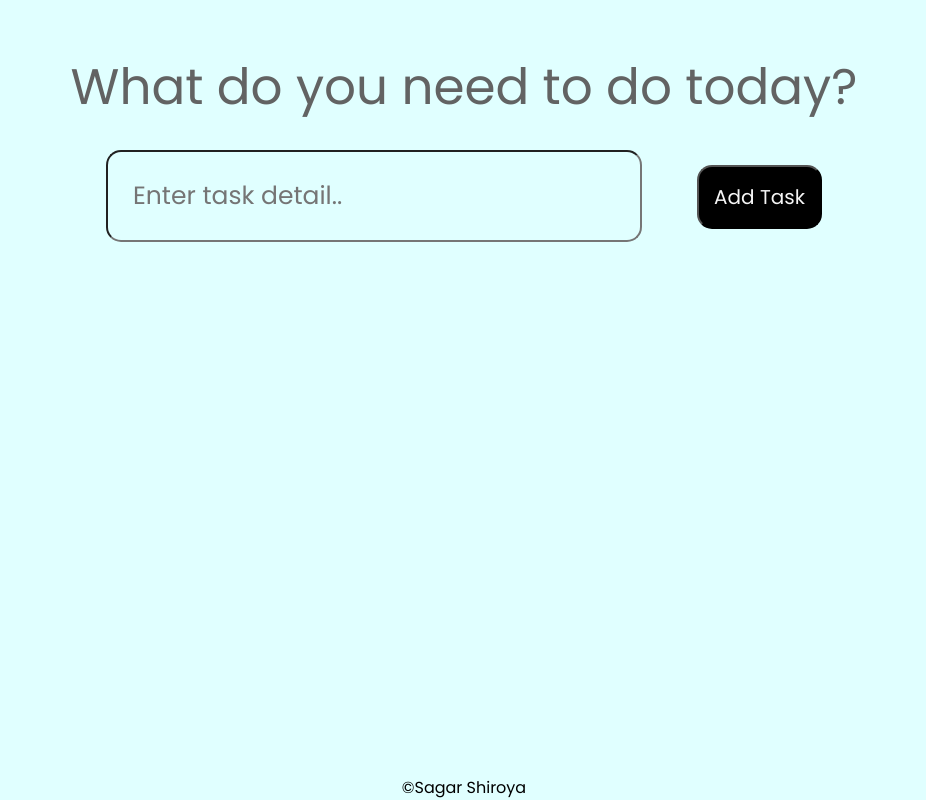
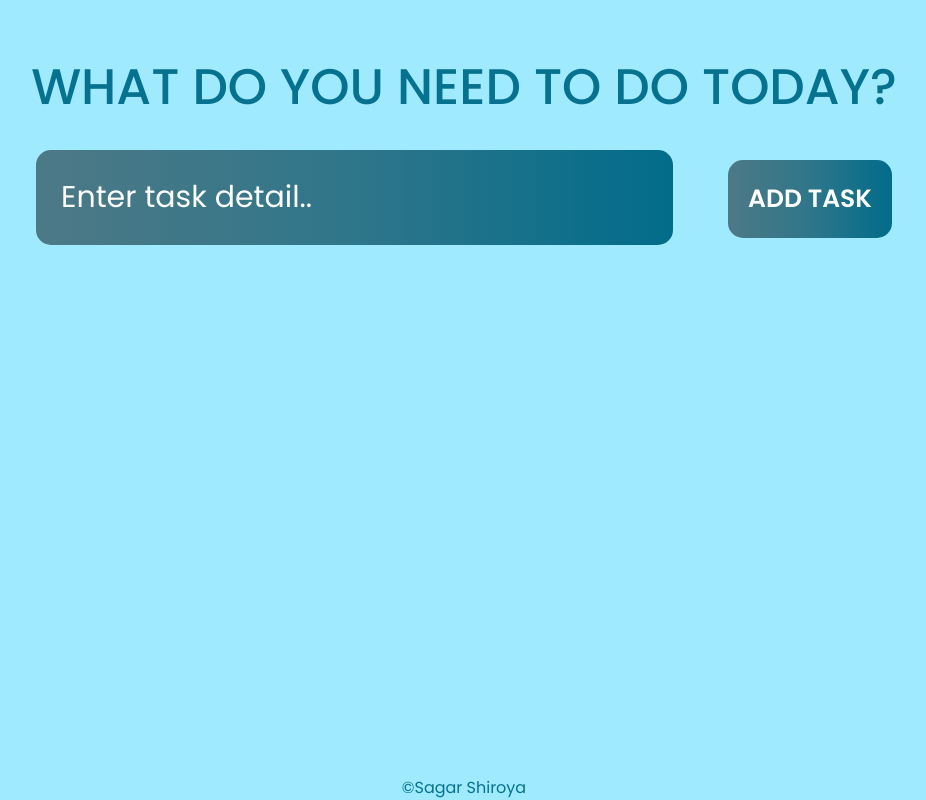
Before and after one commit to sagar-shiroya/react-todo-app, a React (Create React App) app: page / in a window 1280 px wide. Shown: the whole page, without its empty margins (176-1102 px from the left). Built offline with nearby package versions, Linux system fonts and the light colour scheme.

Commit message:
Changes for styling update

```diff
--- a/src/App.css
+++ b/src/App.css
@@ -4,11 +4,9 @@
   margin: 0;
   padding: 0;
   box-sizing: border-box;
-  background-color: lightcyan;
+  background-color: #9feaff;
 }
-body{
 
-}
 .App {
   text-align: center;
   min-height: 100vh;
@@ -19,8 +17,9 @@ body{
 .App h1{
   margin: 50px 0 25px 0;
   font-size: 50px;
-  font-weight: 400;
-  color: rgb(98, 99, 99);
+  font-weight: 500;
+  color: #067290;
+  text-transform: uppercase;
 }
 
 .App.addTask{
@@ -28,22 +27,34 @@ body{
   align-items: center;
   justify-content: center;
 }
+input:focus{
+  outline: none;
+}
 
-.addTask input{
+.addTask input {
   padding: 25px;
-  font-size: 25px;
+  font-size: 30px;
   border-radius: 15px;
+  color: #fff;
+  background: linear-gradient(to right, #4d7986, #2f768a,#016c8a);
+  border: none;
+}
+
+::placeholder{
+  color: #fff;
 }
 
 .addTask button{
   margin-left: 55px;
-  padding: 15px;
-  font-size: 20px;
+  padding: 20px;
+  font-size: 25px;
   border-radius: 15px;
-  background: black;
-  color: whitesmoke;
+  background: linear-gradient(to right, #4d7986, #2f768a,#016c8a);
+  color: #fff;
   cursor: pointer;
-
+  font-weight: 600;
+  text-transform: uppercase;
+  border: none;
 }
 
 .listTask{
@@ -58,27 +69,32 @@ body{
   display: flex;
   align-items: center;
   justify-content: space-around;
-  border-bottom: 1.5px solid rgb(30, 201, 217);
+  /* border-bottom: 1.5px solid rgb(30, 201, 217); */
   padding: 15px 45px;
 }
 
 .task h2{
   font-size: 35px;
-  font-weight: 300;
+  font-weight: 400;
+  background: linear-gradient(to right, #4d7986, #2f768a,#016c8a);
+  padding: 10px 25px;
+  border-radius: 15px;
+  color: #fff;
 }
 
 .task button{
   border-style: none;
-  font-size: 25px;
+  font-size: 30px;
   cursor: pointer;
   width: fit-content;
-  color: red;
-  font-weight: 600;
+  color: #016c8a;
+  font-weight: 800;
   padding: 0 25px;
 }
 
 .footer{
   margin-top: auto;
+  color:#067290;
 }
 
 @media (prefers-reduced-motion: no-preference) {
```
